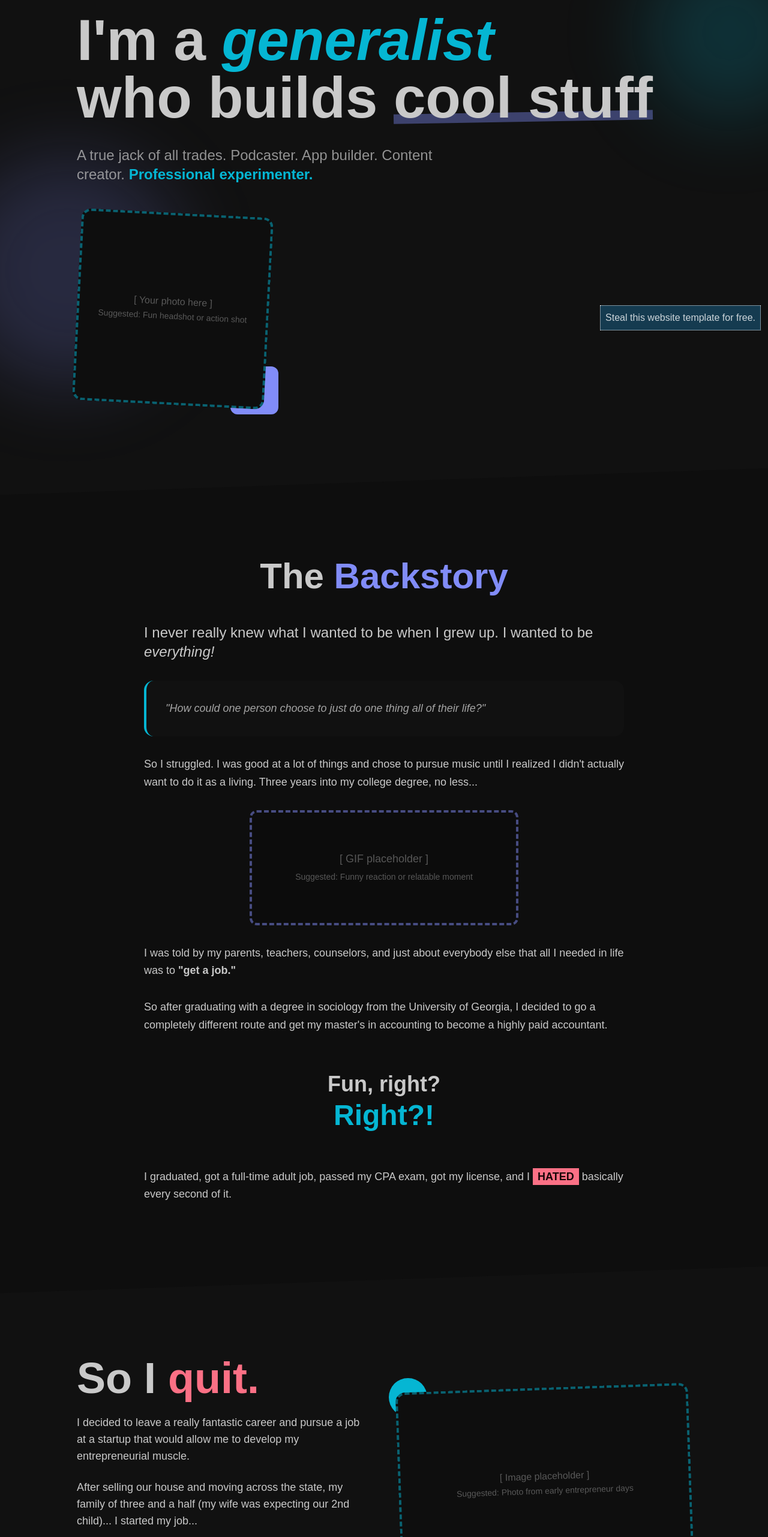
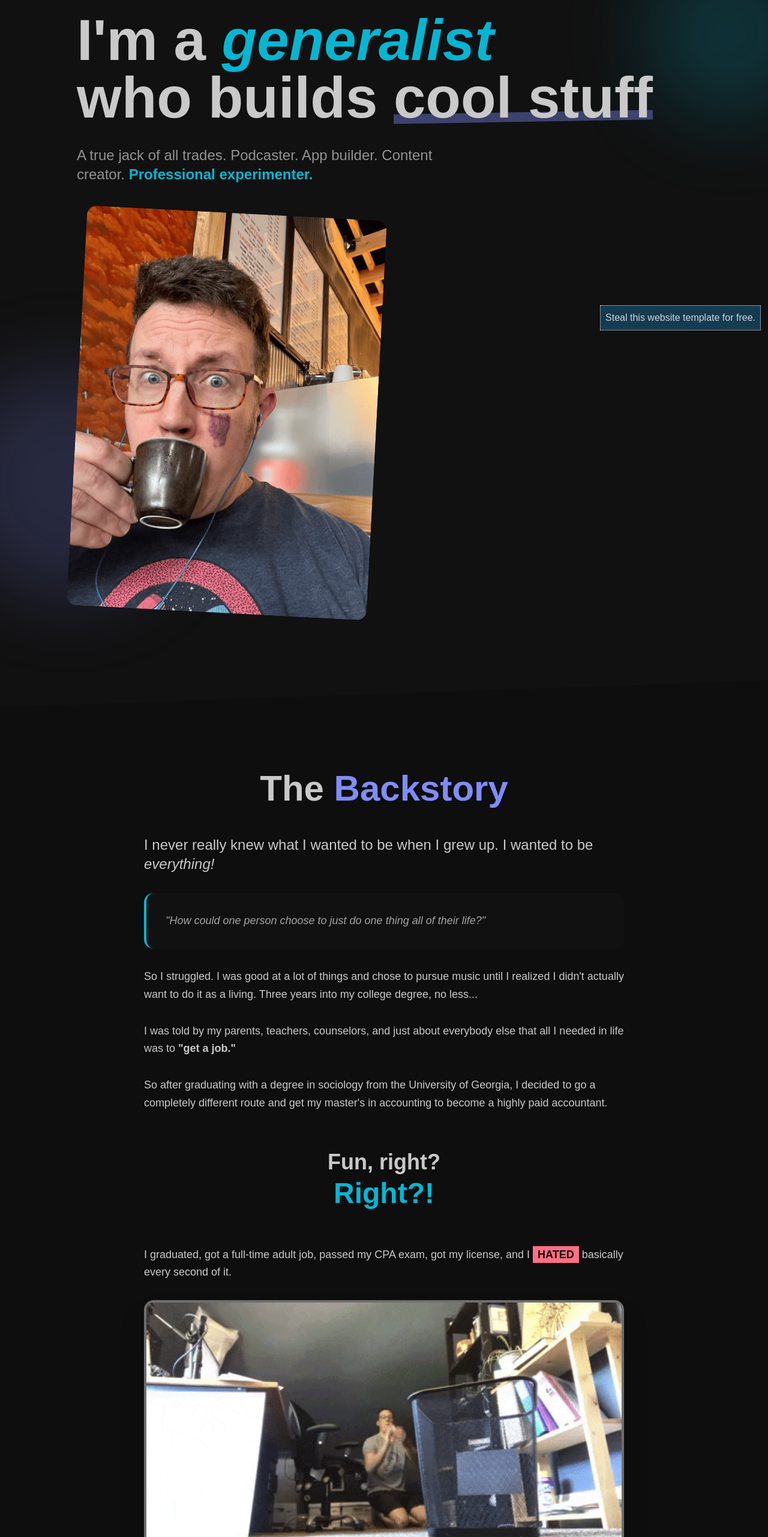
Before and after one commit to petemcpherson/pete-mcpherson, a SvelteKit app: page /about in a window 1280 px wide. Shown: the part 237-2800 px from the top of the page at 60% size. Built offline with nearby package versions, Linux system fonts and the light colour scheme; a web font is replaced by a local one.

Commit message:
updated projects and about page

```diff
--- a/src/routes/about/+page.svelte
+++ b/src/routes/about/+page.svelte
@@ -1,6 +1,8 @@
 <script>
 	import Head from '$lib/components/Head.svelte';
-
+	import boom from '$lib/assets/images/pete-gifs/boom.gif';
+	import pete_drinks_espresso from '$lib/assets/images/pete_drinks_espresso.jpeg';
+	import socialImage from '$lib/assets/images/socialImage.png';
 	let email = $state('');
 
 	const handleSubmit = async () => {
@@ -46,7 +48,9 @@
 		<div class="max-w-5xl mx-auto">
 			<!-- Intro tag -->
 			<div class="inline-block mb-6">
-				<span class="bg-primary text-primary-content px-4 py-2 text-sm font-bold uppercase tracking-widest rotate-[-2deg] inline-block">
+				<span
+					class="bg-primary text-primary-content px-4 py-2 text-sm font-bold uppercase tracking-widest rotate-[-2deg] inline-block"
+				>
 					Hey, I'm Pete
 				</span>
 			</div>
@@ -70,14 +74,11 @@
 
 			<!-- IMAGE PLACEHOLDER 1 -->
 			<div class="relative inline-block">
-				<div class="w-64 h-64 md:w-80 md:h-80 bg-base-200 border-4 border-dashed border-primary/50 rounded-2xl flex items-center justify-center rotate-3 hover:rotate-0 transition-transform duration-300">
-					<span class="text-base-content/40 text-center p-4">
-						[ Your photo here ]<br />
-						<span class="text-sm">Suggested: Fun headshot or action shot</span>
-					</span>
-				</div>
-				<!-- Decorative element -->
-				<div class="absolute -bottom-4 -right-4 w-20 h-20 bg-secondary rounded-xl -z-10"></div>
+				<img
+					src={pete_drinks_espresso}
+					alt="pete"
+					class="w-full md:w-1/2 rounded-2xl rotate-3 hover:rotate-0 transition-transform duration-300"
+				/>
 			</div>
 		</div>
 	</div>
@@ -93,7 +94,8 @@
 
 			<div class="space-y-8 text-lg leading-relaxed">
 				<p class="text-xl md:text-2xl font-medium">
-					I never really knew what I wanted to be when I grew up. I wanted to be <em>everything!</em>
+					I never really knew what I wanted to be when I grew up. I wanted to be <em>everything!</em
+					>
 				</p>
 
 				<div class="bg-base-100 p-6 md:p-8 rounded-2xl border-l-4 border-primary">
@@ -102,24 +104,20 @@
 					</p>
 				</div>
 
-				<p>So I struggled. I was good at a lot of things and chose to pursue music until I realized I didn't actually want to do it as a living. Three years into my college degree, no less...</p>
-
-				<!-- GIF PLACEHOLDER 1 -->
-				<div class="my-12 flex justify-center">
-					<div class="w-full max-w-md h-48 bg-base-300 border-4 border-dashed border-secondary/50 rounded-xl flex items-center justify-center">
-						<span class="text-base-content/40 text-center p-4">
-							[ GIF placeholder ]<br />
-							<span class="text-sm">Suggested: Funny reaction or relatable moment</span>
-						</span>
-					</div>
-				</div>
-
 				<p>
-					I was told by my parents, teachers, counselors, and just about everybody else that all I needed in life was to <span class="font-bold">"get a job."</span>
+					So I struggled. I was good at a lot of things and chose to pursue music until I realized I
+					didn't actually want to do it as a living. Three years into my college degree, no less...
 				</p>
 
 				<p>
-					So after graduating with a degree in sociology from the University of Georgia, I decided to go a completely different route and get my master's in accounting to become a highly paid accountant.
+					I was told by my parents, teachers, counselors, and just about everybody else that all I
+					needed in life was to <span class="font-bold">"get a job."</span>
+				</p>
+
+				<p>
+					So after graduating with a degree in sociology from the University of Georgia, I decided
+					to go a completely different route and get my master's in accounting to become a highly
+					paid accountant.
 				</p>
 
 				<div class="text-center py-8">
@@ -132,6 +130,14 @@
 					<span class="bg-error text-error-content px-2 py-1 font-bold">HATED</span>
 					basically every second of it.
 				</p>
+				<!-- GIF PLACEHOLDER 1 -->
+				<div class="my-12 flex justify-center">
+					<img
+						src={boom}
+						alt="boom"
+						class="w-full rounded-2xl border-4 border-white/40 shadow-2xl transform hover:scale-105 transition-transform"
+					/>
+				</div>
 			</div>
 		</div>
 	</div>
@@ -146,27 +152,22 @@
 					So I <span class="text-error">quit.</span>
 				</h2>
 				<p class="text-lg mb-6">
-					I decided to leave a really fantastic career and pursue a job at a startup that would allow me to develop my entrepreneurial muscle.
+					I decided to leave a really fantastic career and pursue a job at a startup that would
+					allow me to develop my entrepreneurial muscle.
 				</p>
 				<p class="text-lg mb-6">
-					After selling our house and moving across the state, my family of three and a half (my wife was expecting our 2nd child)... I started my job...
+					After selling our house and moving across the state, my family of three and a half (my
+					wife was expecting our 2nd child)... I started my job...
 				</p>
 
-				<div class="bg-success/20 border-2 border-success p-6 rounded-xl inline-block rotate-[-1deg]">
-					<p class="text-xl font-bold">...and got laid off after <span class="text-success">ONE paycheck.</span></p>
+				<div
+					class="bg-success/20 border-2 border-success p-6 rounded-xl inline-block rotate-[-1deg]"
+				>
+					<p class="text-xl font-bold">
+						...and got laid off after <span class="text-success">ONE paycheck.</span>
+					</p>
 					<p class="text-base-content/60 mt-2 italic">womp womp.</p>
 				</div>
-			</div>
-
-			<!-- IMAGE PLACEHOLDER 2 -->
-			<div class="relative">
-				<div class="w-full h-80 bg-base-200 border-4 border-dashed border-primary/50 rounded-2xl flex items-center justify-center -rotate-2 hover:rotate-0 transition-transform duration-300">
-					<span class="text-base-content/40 text-center p-4">
-						[ Image placeholder ]<br />
-						<span class="text-sm">Suggested: Photo from early entrepreneur days</span>
-					</span>
-				</div>
-				<div class="absolute -top-4 -left-4 w-16 h-16 bg-primary rounded-full -z-10"></div>
 			</div>
 		</div>
 	</div>
@@ -184,13 +185,13 @@
 		<p class="text-lg opacity-80 mb-4">
 			Thankfully, I was smart enough to record and publish these sessions, and the (award-winning)
 		</p>
-		<p class="text-3xl md:text-4xl font-black">
-			Do You Even Blog Podcast
-		</p>
+		<p class="text-3xl md:text-4xl font-black">Do You Even Blog Podcast</p>
 		<p class="text-lg opacity-80 mt-4">was born.</p>
 
 		<div class="mt-12 inline-block bg-primary-content/10 px-6 py-3 rounded-full">
-			<p class="text-lg font-semibold">That was May 2017, and I've been going strong ever since ;)</p>
+			<p class="text-lg font-semibold">
+				That was May 2017, and I've been going strong ever since ;)
+			</p>
 		</div>
 	</div>
 </section>
@@ -204,47 +205,54 @@
 
 		<!-- GIF PLACEHOLDER 2 -->
 		<div class="flex justify-center mb-16">
-			<div class="w-full max-w-lg h-56 bg-base-200 border-4 border-dashed border-primary/50 rounded-2xl flex items-center justify-center rotate-1">
-				<span class="text-base-content/40 text-center p-4">
-					[ GIF placeholder ]<br />
-					<span class="text-sm">Suggested: Celebratory or "look at all this" energy</span>
-				</span>
-			</div>
+			<img src={socialImage} alt="social image" class="w-full max-w-lg rounded-2xl rotate-1" />
 		</div>
 
 		<!-- Achievement cards -->
 		<div class="grid md:grid-cols-2 lg:grid-cols-3 gap-6">
-			<div class="bg-base-200 p-6 rounded-2xl border-2 border-transparent hover:border-primary transition-colors">
+			<div
+				class="bg-base-200 p-6 rounded-2xl border-2 border-transparent hover:border-primary transition-colors"
+			>
 				<div class="text-4xl mb-3">🎤</div>
 				<h3 class="text-xl font-bold mb-2">Keynote Speaker</h3>
 				<p class="text-base-content/70">Given keynote speeches at conferences</p>
 			</div>
 
-			<div class="bg-base-200 p-6 rounded-2xl border-2 border-transparent hover:border-secondary transition-colors">
+			<div
+				class="bg-base-200 p-6 rounded-2xl border-2 border-transparent hover:border-secondary transition-colors"
+			>
 				<div class="text-4xl mb-3">📱</div>
 				<h3 class="text-xl font-bold mb-2">4+ Apps Built</h3>
 				<p class="text-base-content/70">$50k+ grossed. I'm not even a developer.</p>
 			</div>
 
-			<div class="bg-base-200 p-6 rounded-2xl border-2 border-transparent hover:border-accent transition-colors">
+			<div
+				class="bg-base-200 p-6 rounded-2xl border-2 border-transparent hover:border-accent transition-colors"
+			>
 				<div class="text-4xl mb-3">🎙️</div>
 				<h3 class="text-xl font-bold mb-2">2M+ Downloads</h3>
 				<p class="text-base-content/70">DYEB podcast (plus another podcast!)</p>
 			</div>
 
-			<div class="bg-base-200 p-6 rounded-2xl border-2 border-transparent hover:border-success transition-colors">
+			<div
+				class="bg-base-200 p-6 rounded-2xl border-2 border-transparent hover:border-success transition-colors"
+			>
 				<div class="text-4xl mb-3">📺</div>
 				<h3 class="text-xl font-bold mb-2">3 YouTube Channels</h3>
 				<p class="text-base-content/70">Multiple content verticals</p>
 			</div>
 
-			<div class="bg-base-200 p-6 rounded-2xl border-2 border-transparent hover:border-warning transition-colors">
+			<div
+				class="bg-base-200 p-6 rounded-2xl border-2 border-transparent hover:border-warning transition-colors"
+			>
 				<div class="text-4xl mb-3">🌐</div>
 				<h3 class="text-xl font-bold mb-2">Website Portfolio</h3>
 				<p class="text-base-content/70">Multiple smaller sites & blogs</p>
 			</div>
 
-			<div class="bg-base-200 p-6 rounded-2xl border-2 border-transparent hover:border-error transition-colors">
+			<div
+				class="bg-base-200 p-6 rounded-2xl border-2 border-transparent hover:border-error transition-colors"
+			>
 				<div class="text-4xl mb-3">🤝</div>
 				<h3 class="text-xl font-bold mb-2">Brand Collaborations</h3>
 				<p class="text-base-content/70">Dozens of well-known brands in digital marketing</p>
@@ -257,7 +265,9 @@
 <section class="bg-base-200 py-20 lg:py-32">
 	<div class="max-w-4xl mx-auto px-6">
 		<div class="text-center mb-12">
-			<span class="bg-secondary text-secondary-content px-4 py-2 text-sm font-bold uppercase tracking-widest inline-block rotate-1">
+			<span
+				class="bg-secondary text-secondary-content px-4 py-2 text-sm font-bold uppercase tracking-widest inline-block rotate-1"
+			>
 				My "Purpose"
 			</span>
 		</div>
@@ -271,18 +281,21 @@
 				<p class="text-2xl md:text-4xl font-black text-center leading-snug">
 					I aim to make the internet <span class="text-primary">better.</span>
 					<br />
-					I want to make it more <span class="text-secondary">fun</span> and <span class="text-secondary">interesting.</span>
+					I want to make it more <span class="text-secondary">fun</span> and
+					<span class="text-secondary">interesting.</span>
 				</p>
 			</div>
 		</div>
 
 		<div class="mt-12 space-y-6 text-lg text-center">
 			<p>
-				These days I am mostly focused on growing my <strong>weekly roundup newsletter</strong> where I share interesting finds and cool tools from around the internet.
+				These days I am mostly focused on growing my <strong>weekly roundup newsletter</strong> where
+				I share interesting finds and cool tools from around the internet.
 			</p>
 			<p class="text-2xl font-bold text-primary">And building apps.</p>
 			<p class="text-base-content/70">
-				Web apps, mobile apps, you name it. I have an idea list a mile long and I am looking to see just how many useful and fun tools I can ship for people.
+				Web apps, mobile apps, you name it. I have an idea list a mile long and I am looking to see
+				just how many useful and fun tools I can ship for people.
 			</p>
 		</div>
 	</div>
@@ -299,7 +312,8 @@
 			<div class="bg-base-200 p-8 rounded-2xl border-b-4 border-primary">
 				<h3 class="text-2xl font-bold mb-4">Want cool stuff in your inbox?</h3>
 				<p class="text-base-content/70 mb-6">
-					Join my weekly newsletter for interesting finds and cool tools that'll make your life better.
+					Join my weekly newsletter for interesting finds and cool tools that'll make your life
+					better.
 				</p>
 				<span class="text-primary font-semibold">👇 Use the form below</span>
 			</div>
@@ -307,18 +321,19 @@
 			<div class="bg-base-200 p-8 rounded-2xl border-b-4 border-secondary">
 				<h3 class="text-2xl font-bold mb-4">Want to better your brand?</h3>
 				<p class="text-base-content/70 mb-6">
-					I'm a master at producing content and doing digital marketing that makes people follow you with fierce loyalty.
+					I'm a master at producing content and doing digital marketing that makes people follow you
+					with fierce loyalty.
 				</p>
-				<a href="mailto:pete@doyouevenblog.com" class="btn btn-secondary">
-					Let's chat
-				</a>
+				<a href="mailto:pete@doyouevenblog.com" class="btn btn-secondary"> Let's chat </a>
 			</div>
 		</div>
 	</div>
 </section>
 
 <!-- CTA SECTION -->
-<section class="bg-gradient-to-br from-neutral via-neutral to-base-300 py-16 lg:py-32 text-neutral-content">
+<section
+	class="bg-gradient-to-br from-neutral via-neutral to-base-300 py-16 lg:py-32 text-neutral-content"
+>
 	<div class="max-w-3xl mx-auto px-6 text-center">
 		<h2 class="text-4xl md:text-6xl lg:text-7xl font-black mb-6">
 			Follow me.
@@ -327,7 +342,8 @@
 		</h2>
 
 		<p class="text-lg md:text-xl opacity-80 mb-10 max-w-xl mx-auto">
-			This is NOT a sales funnel. It's a friendly, human email I send out weekly-ish, sharing cool stuff I find.
+			This is NOT a sales funnel. It's a friendly, human email I send out weekly-ish, sharing cool
+			stuff I find.
 		</p>
 
 		<form class="max-w-md mx-auto">
@@ -338,11 +354,7 @@
 					bind:value={email}
 					class="input input-bordered input-lg flex-1 text-neutral bg-neutral-content"
 				/>
-				<button
-					type="submit"
-					class="btn btn-primary btn-lg font-bold"
-					onclick={handleSubmit}
-				>
+				<button type="submit" class="btn btn-primary btn-lg font-bold" onclick={handleSubmit}>
 					I'm in!
 				</button>
 			</div>
```
Also changed, not shown: src/routes/projects/+page.svelte (+10 -1 lines).
